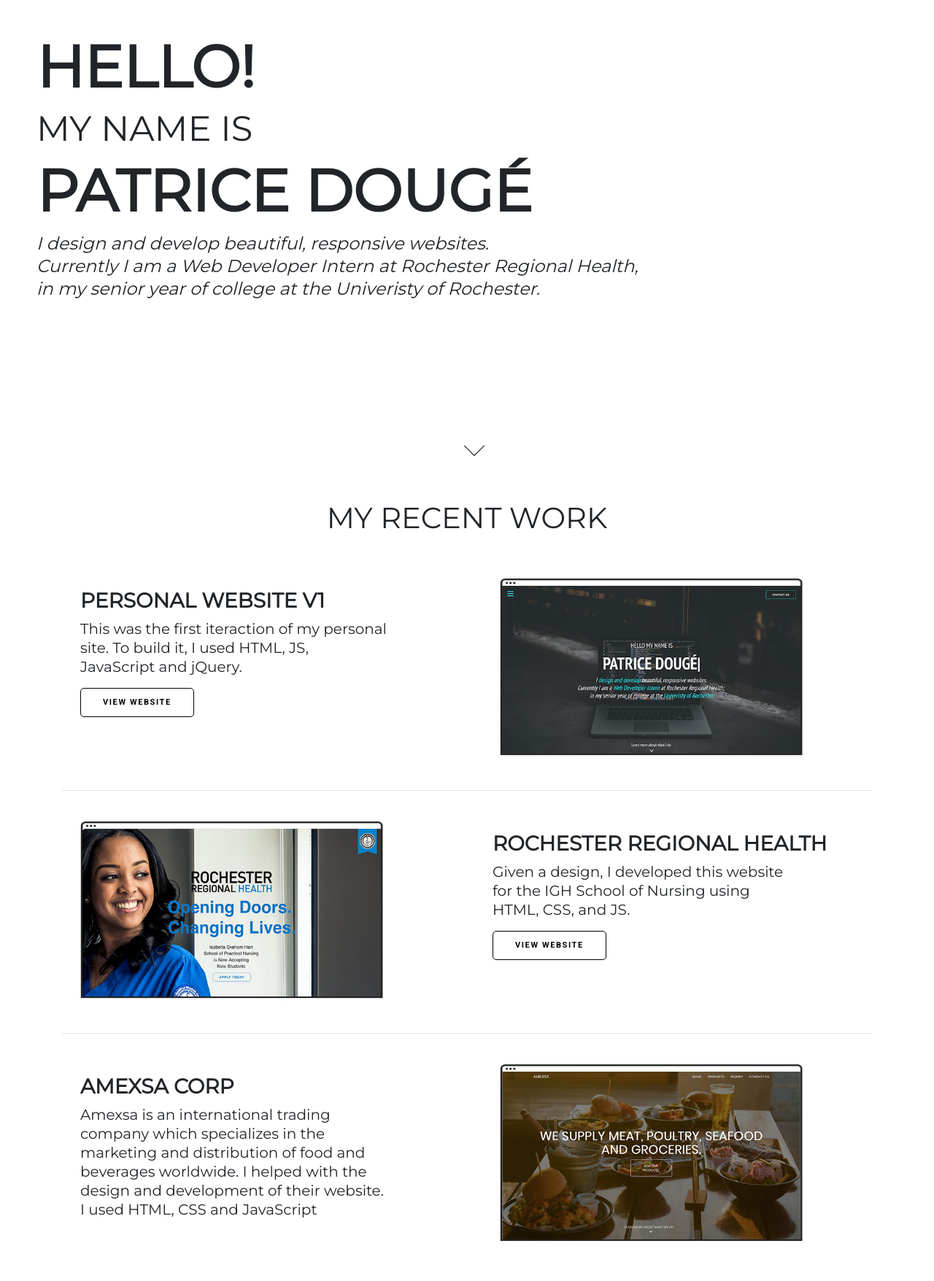
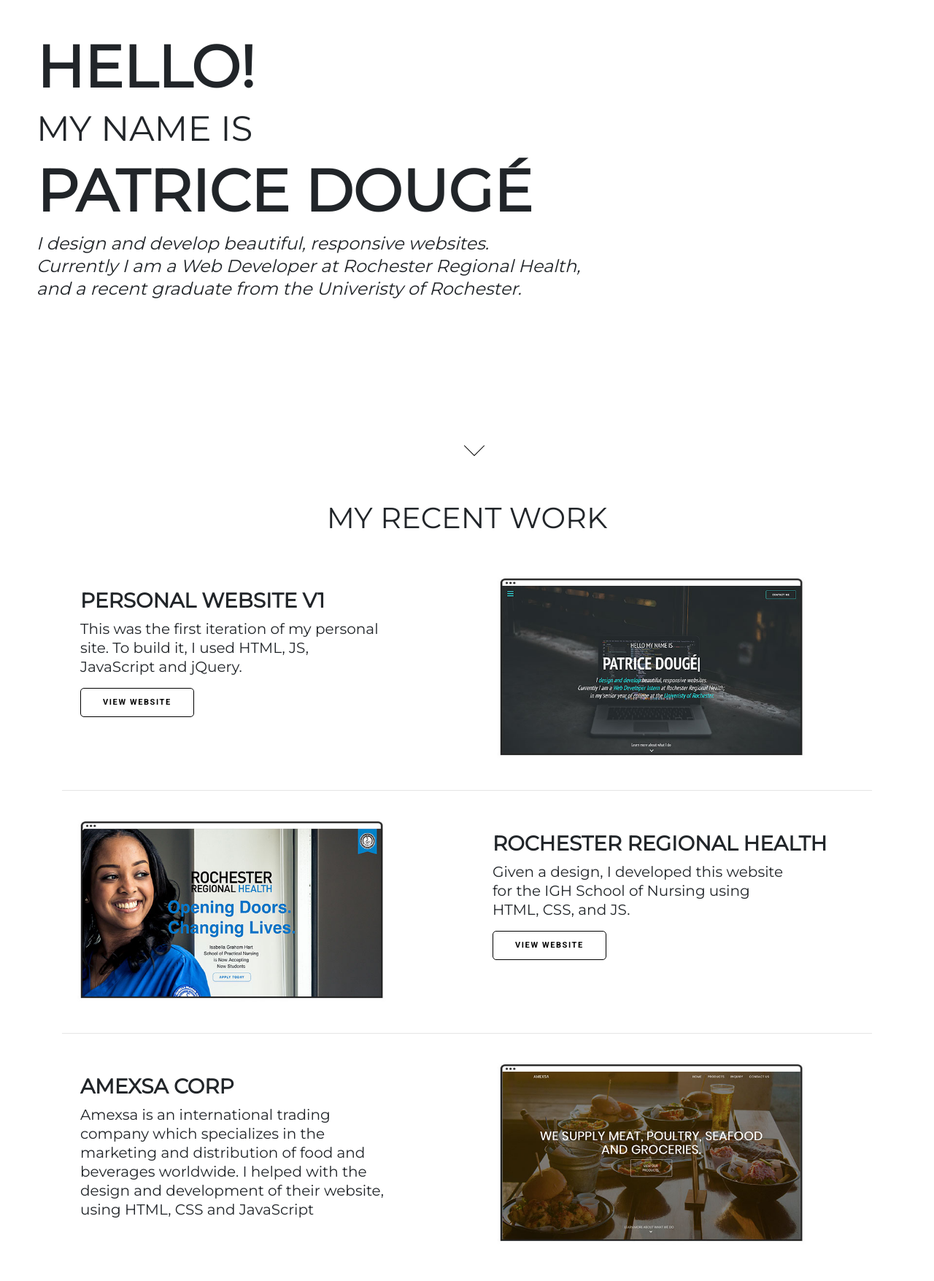
Before and after one commit to PatriceDouge/Personal_Website_V2, a React (Create React App) app: page / in a window 1280 px wide. Shown: the part 164-1920 px from the top of the page at 73% size. Built offline with nearby package versions, Linux system fonts and the light colour scheme.

Commit message:
added static.json file and home change

```diff
--- a/src/components/Home.js
+++ b/src/components/Home.js
@@ -22,9 +22,9 @@
           <p className="about">
           I design and develop beautiful, responsive websites.
             <br />
-          Currently I am a Web Developer Intern at Rochester Regional Health,
+          Currently I am a Web Developer at Rochester Regional Health,
             <br />
-          in my senior year of college at the Univeristy of Rochester.
+          and a recent graduate from the Univeristy of Rochester.
           </p>
 
           </div>
--- a/src/components/Work.js
+++ b/src/components/Work.js
@@ -12,7 +12,7 @@
           <div className="row gutter">
             <div className="col text">
               <h3>Personal Website V1</h3>
-              <p>This was the first iteraction of my personal site. To build it, I used HTML, JS, JavaScript and jQuery. </p>
+              <p>This was the first iteration of my personal site. To build it, I used HTML, JS, JavaScript and jQuery. </p>
               <div className="work-btn">
                 <a href="https://patricedouge.github.io/">
                   <button type="button">View Website</button>
@@ -46,7 +46,7 @@
           <div className="row gutter">
             <div className="col text">
               <h3>Amexsa Corp</h3>
-              <p>Amexsa is an international trading company which specializes in the marketing and distribution of food and beverages worldwide. I helped with the design and development of their website. I used HTML, CSS and JavaScript</p>
+              <p>Amexsa is an international trading company which specializes in the marketing and distribution of food and beverages worldwide. I helped with the design and development of their website, using HTML, CSS and JavaScript</p>
             </div>
             <div className="col img">
               <img src={require('../assets/images/amexsa.jpg')} alt="amexsa img"/>
--- a/src/styles/App.css
+++ b/src/styles/App.css
@@ -57,7 +57,7 @@
 
 /*** Responsive Styles Smartphone Portrait ***/
 @media all and (max-width: 479px) {
-h1 {line-height: 1.2em;font-size: 28px;margin-bottom: 0;}
+h1 {line-height: 1.2em;font-size: 8px;margin-bottom: 0;}
 h2 {line-height: 1.3em;font-size: 23px;margin-bottom: 0;}
 h3 {line-height: 1.2em;font-size: 19px;margin-bottom: 0;}
 h4 {line-height: 1.2em;font-size: 17px;margin-bottom: 0;}
--- a/src/styles/Home.css
+++ b/src/styles/Home.css
@@ -1,7 +1,5 @@
 .home {
-  height: 100%;
   min-height: 100vh;
-  min-width: 380px;
   position: relative;
 }
 
@@ -13,25 +11,30 @@
   position: absolute;
   margin: 0;
 }
+@media all and (max-width: 479px) { .home-text { padding-left: 10px; } }
 
 .first {
   font-size: 5em;
   font-weight: 600;
 }
+@media all and (max-width: 479px) { .first { font-size: 4em; } }
 
 .second {
   font-size: 3em;
 }
+@media all and (max-width: 479px) { .second { font-size: 2em; } }
 
 .name {
   font-size: 5em;
   font-weight: 600;
 }
+@media all and (max-width: 479px) { .name { font-size: 4em; } }
 
 .about {
   font-size: 1.5em;
   font-style: italic;
 }
+@media all and (max-width: 479px) { .about { font-size: 1em; } }
 
 .chevron {
   width: 20px;
```
Also changed, not shown: static.json (added, +7 -0 lines).
